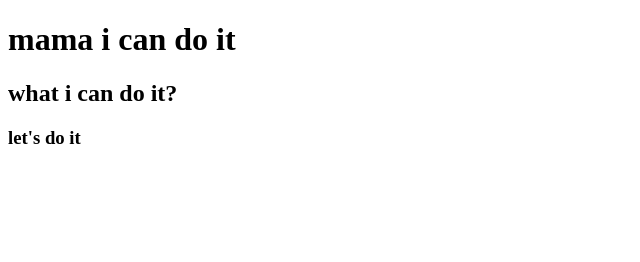
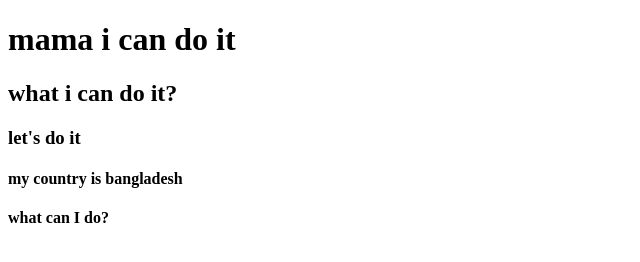
Before and after one commit to sadiqullahshagor/rework-repo, a plain HTML site: page index.html in a window 1280 px wide. Shown: the whole page, without its empty margins (0-640 px from the left). Drawn offline with Linux system fonts and the light colour scheme.

Commit message:
my counttry

```diff
--- a/index.html
+++ b/index.html
@@ -9,5 +9,7 @@
     <h1>mama i can do it</h1>
     <h2>what i can do it?</h2>
     <h3>let's do it</h3>
+    <h4>my country is bangladesh</h4>
+    <h4>what can I do?</h4>
 </body>
 </html>
```
